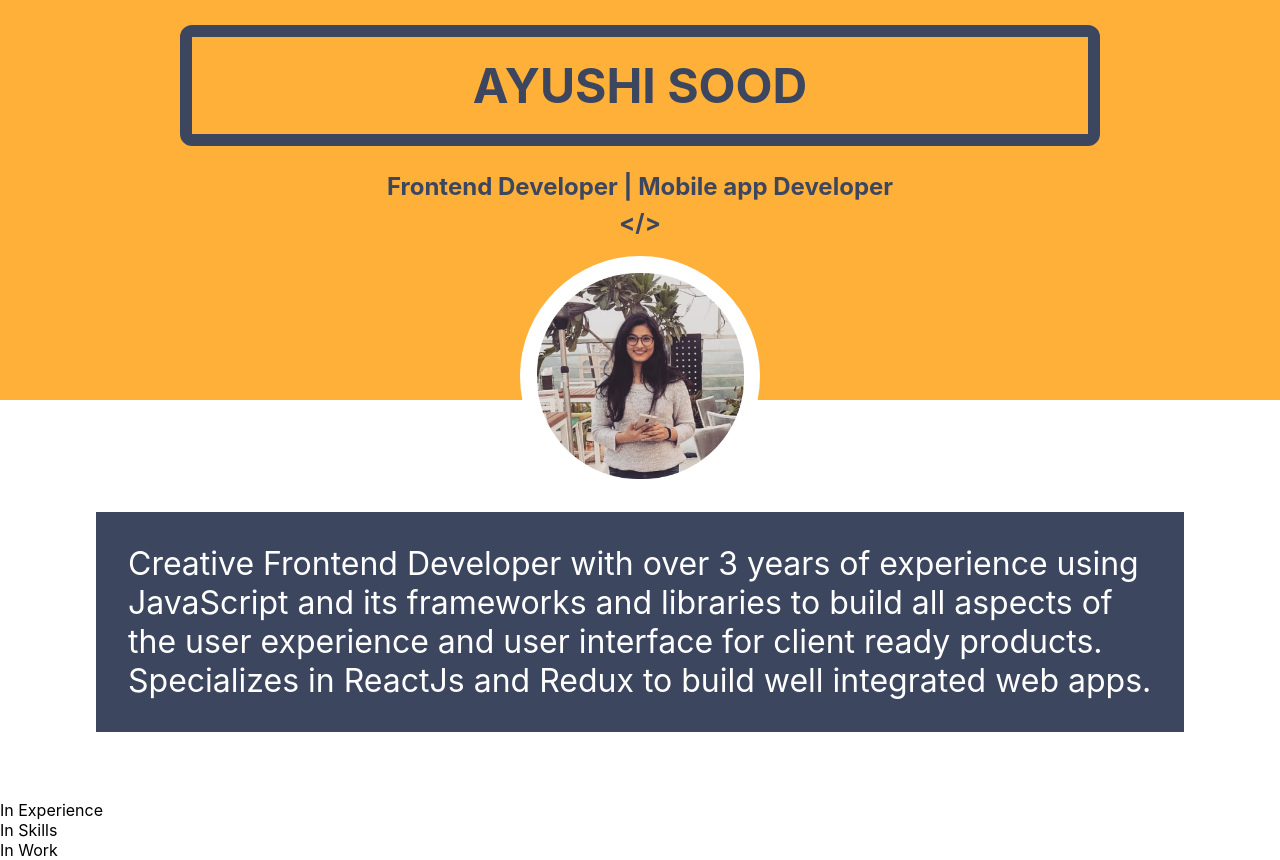
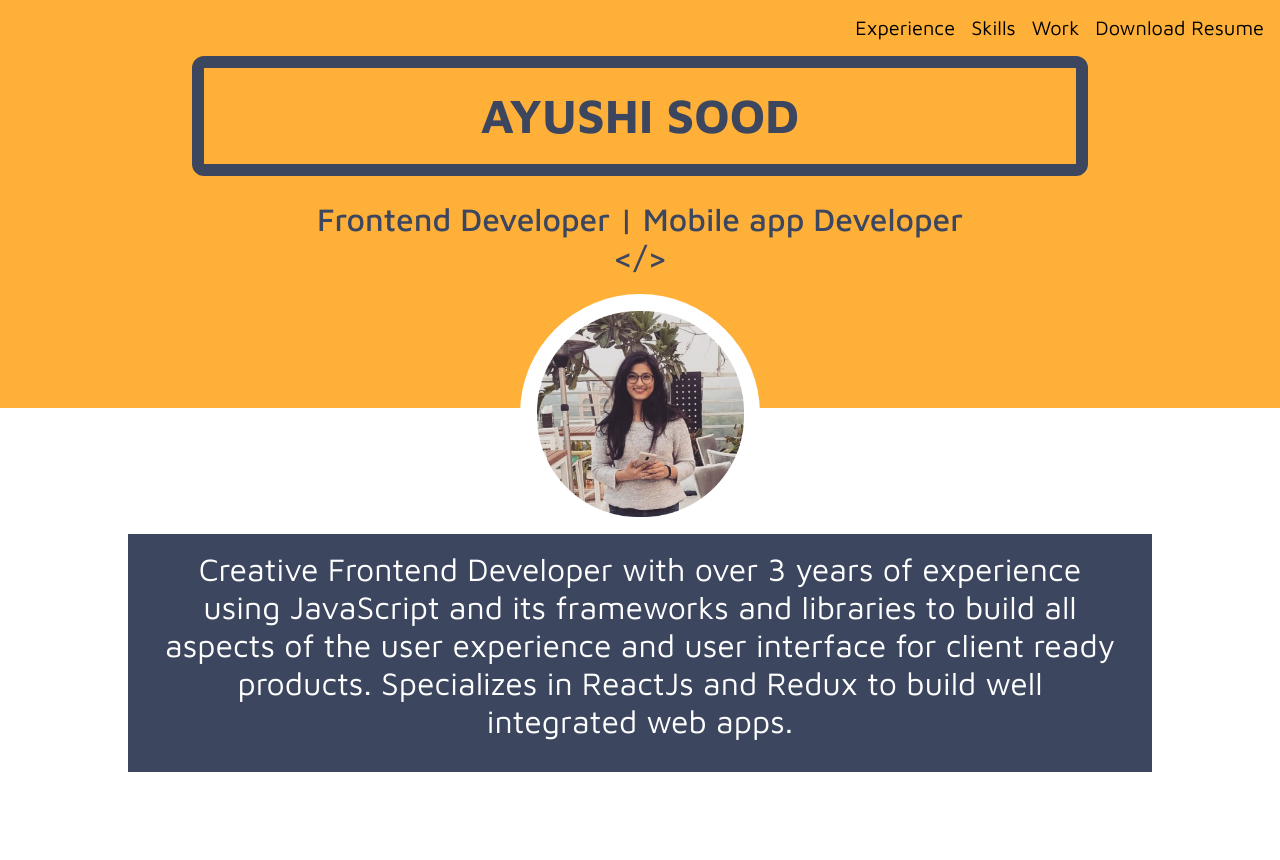
Before and after one commit to ayu-ayushisood/Portfolio, a React (Create React App) app: page / in a window 1280 px wide. After the commit the page ends 800 px from the top, so only its background shows below. Built offline with nearby package versions, Linux system fonts and the light colour scheme.

Commit message:
fix styling in homepage and add demo navbar

```diff
--- a/src/App.css
+++ b/src/App.css
@@ -1,10 +1,22 @@
 :root {
-    --blue: #3C465F;
-    --yellow: #FFB038;
+    --themeBlue: #3C465F;
+    --themeYellow: #FFB038;
+    --themeRed: #AB4C4C;
     --fullwidth: 100%;
 }
 .main_app_container {
     height: 100%;
     width: 100%;
     position: absolute;
+    font-family: 'Maven-pro', 'Maven-pro-bold', Arial, sans-serif;
 }
+
+@font-face {
+    font-family: "Maven-pro";
+    src: url("./assets/fonts/Maven_Pro/MavenPro-VariableFont_wght.ttf");
+}
+
+@font-face {
+    font-family: "Maven-pro-bold";
+    src: url("./assets/fonts/Maven_Pro/static/MavenPro-Bold.ttf");
+}
--- a/src/App.js
+++ b/src/App.js
@@ -3,6 +3,7 @@ import Home from './Screens/home'
 import Experience from './Screens/experience';
 import Work from './Screens/work';
 import Skills from './Screens/skills';
+import 'bootstrap/dist/css/bootstrap.min.css';
 
 import {
   BrowserRouter as Router,
--- a/src/Screens/home/index.js
+++ b/src/Screens/home/index.js
@@ -11,9 +11,9 @@ const Home = () => {
     return (
         <div className="home">
             <Landing />
-            <Experience />
+            {/* <Experience />
             <Skills />
-            <Work />
+            <Work /> */}
         </div>
     );
 }
--- a/src/Screens/home/style.css
+++ b/src/Screens/home/style.css
@@ -1,4 +1,4 @@
 
 .home {
-    height: 100%;
+    padding-bottom: 1.5em;
 }
--- a/src/Screens/landing/index.js
+++ b/src/Screens/landing/index.js
@@ -2,30 +2,44 @@ import React from 'react';
 import './style.css';
 import Img from '../../assets/images/ayushi.png'
 
+import Navbar from 'react-bootstrap/Navbar'
+
 const Landing = () => {
     return (
-        <div className="home">
+        <>
+            <div className="top-container">
+                <div className="header-nav">
+                    <Navbar expand="lg">
+                        <Navbar.Brand href="#experience">Experience</Navbar.Brand>
+                        <Navbar.Brand href="#experience">Skills</Navbar.Brand>
+                        <Navbar.Brand href="#experience">Work</Navbar.Brand>
+                        <Navbar.Brand href="#experience">Download Resume</Navbar.Brand>
+                    </Navbar>
+                </div>
+                <div className="top-section">
 
-            <div className="top-section">
+                    <div className="top-subsection">
                         <div className="name-container">
                             <h1 className="name">AYUSHI SOOD</h1>
                         </div>
                         <div className="headline">
-                    <h2>Frontend Developer | Mobile app Developer</h2>
+                            <h2>Frontend Developer | Mobile app Developer <br />{`</>`}</h2>
                         </div>
-                <div className="code-symbol">
+                    </div>
+                    {/* <div className="code-symbol">
                         <h2>{`</>`}</h2>
+                    </div> */}
                 </div>
+            </div>
+            <div className="bottom-section">
                 <div className="image-container">
                     <img src={Img} className="profile-pic" alt="Profile Picture" />
                 </div>
-            </div>
-            <div className="bottom-section">
                 <div className="about-container">
                     <p>Creative Frontend Developer with over 3 years of experience using JavaScript and its frameworks and libraries to build all aspects of the user experience and user interface for client ready products. Specializes in ReactJs and Redux to build well integrated web apps.</p>
                 </div>
             </div>
-        </div>
+        </>
     );
 }
 
--- a/src/Screens/landing/style.css
+++ b/src/Screens/landing/style.css
@@ -1,52 +1,60 @@
+.top-container {
+    background-color: var(--themeYellow);
+}
+
+.header-nav {
+    display: flex;
+    justify-content: flex-end;
+}
+
 .top-section, .bottom-section {
-    height: 50%;
-    /* risky */
     display: flex;
-    justify-content: center;
+    flex-direction: column;
+    align-items: center;
 }
 
 .top-section {
-    background-color: var(--yellow);
+    /* background-color: var(--themeYellow); */
+    display: flex;
+    flex-direction: column;
+    align-items: center;
+    height: 22em;
+}
+
+.top-subsection {
+    /* margin-top: 30px; */
+    width: 70%;
 }
 
 .name-container {
-    border: 12px solid var(--blue);
+    border: 12px solid var(--themeBlue);
     border-radius: 12px;
-    width: 70%;
-    position: absolute;
     top: 25px;
     text-align: center;
 }
 
 .name {
     /* color: #3C465F; */
-    color: var(--blue);
+    color: var(--themeBlue);
     font-size: 3em;
+    font-family: 'Maven-pro-bold';
     margin: 0.4em 0;
 }
 
 .headline {
-    position: absolute;
-    top: 19%;
-    color: var(--blue);
+    margin-top: 1.5em;
+    color: var(--themeBlue);
+    text-align: center;
 }
-
-.code-symbol {
-    position: absolute;
-    top: 23.5%;
-    color: var(--blue);
-}
-
 .image-container {
     background-color: white;
     height: 240px;
     width: 240px;
-    position: absolute;
-    top: 32%;
     border-radius: 120px;
     display: flex;
     justify-content: center;
     align-items: center;
+    margin-top: -114px;
 }
 
 .profile-pic {
@@ -55,12 +63,22 @@
 }
 
 .about-container {
-    background-color: var(--blue);
+    background-color: var(--themeBlue);
     color: white;
     width: 80%;
     height: fit-content;
-    position: relative;
     padding: 0 1em;
     font-size: 2em;
-    top: 28%;
+    text-align: center;
+    line-height: normal;
+    padding: 0.5em 1em;
 }
+
+.navbar {
+    background-color: var(--themeYellow) !important;
+}
+
+.navbar-brand:hover {
+    color: var(--themeRed) !important;
+    font-weight: bold;
+}
```
Lines whose indentation alone changed are shown as unchanged.
